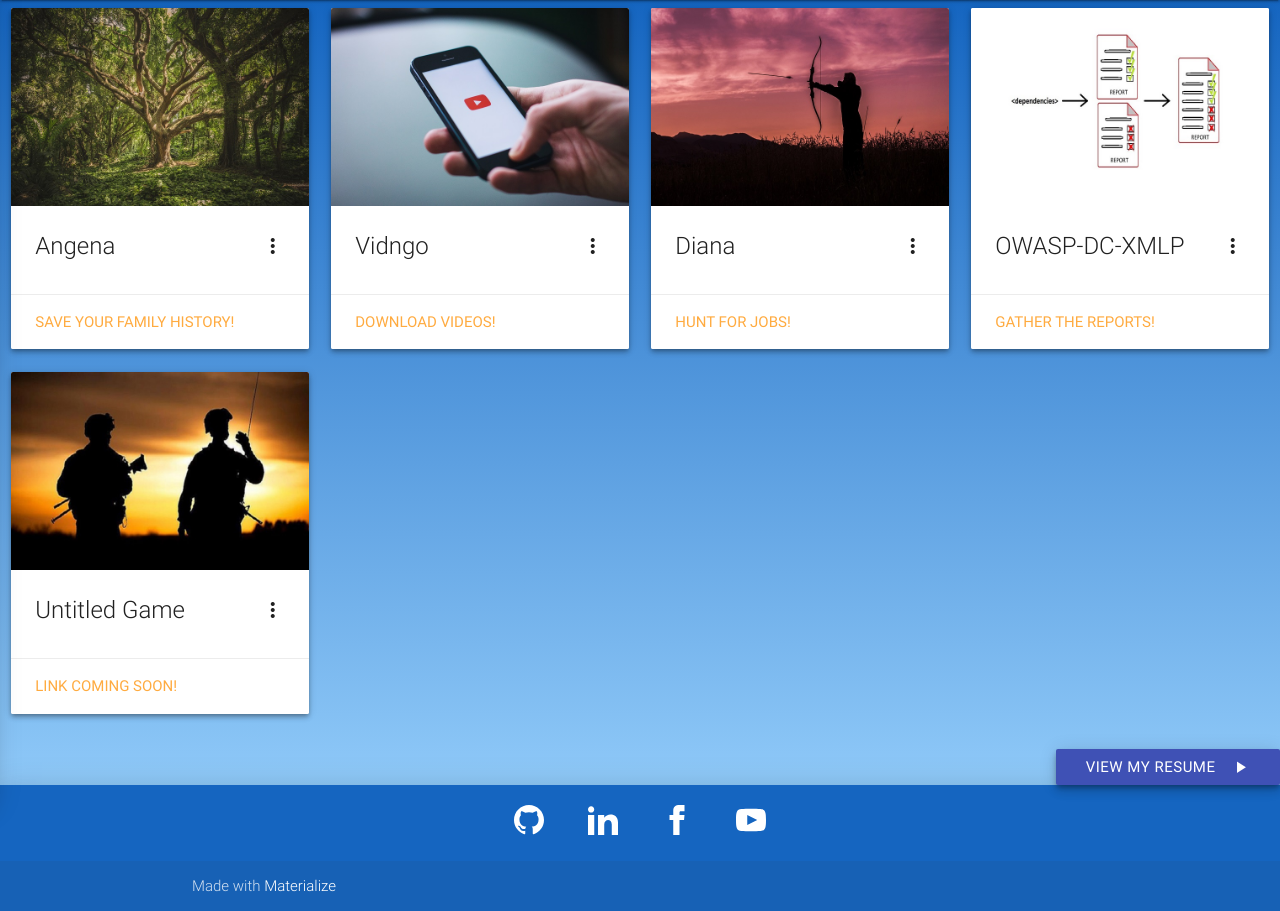
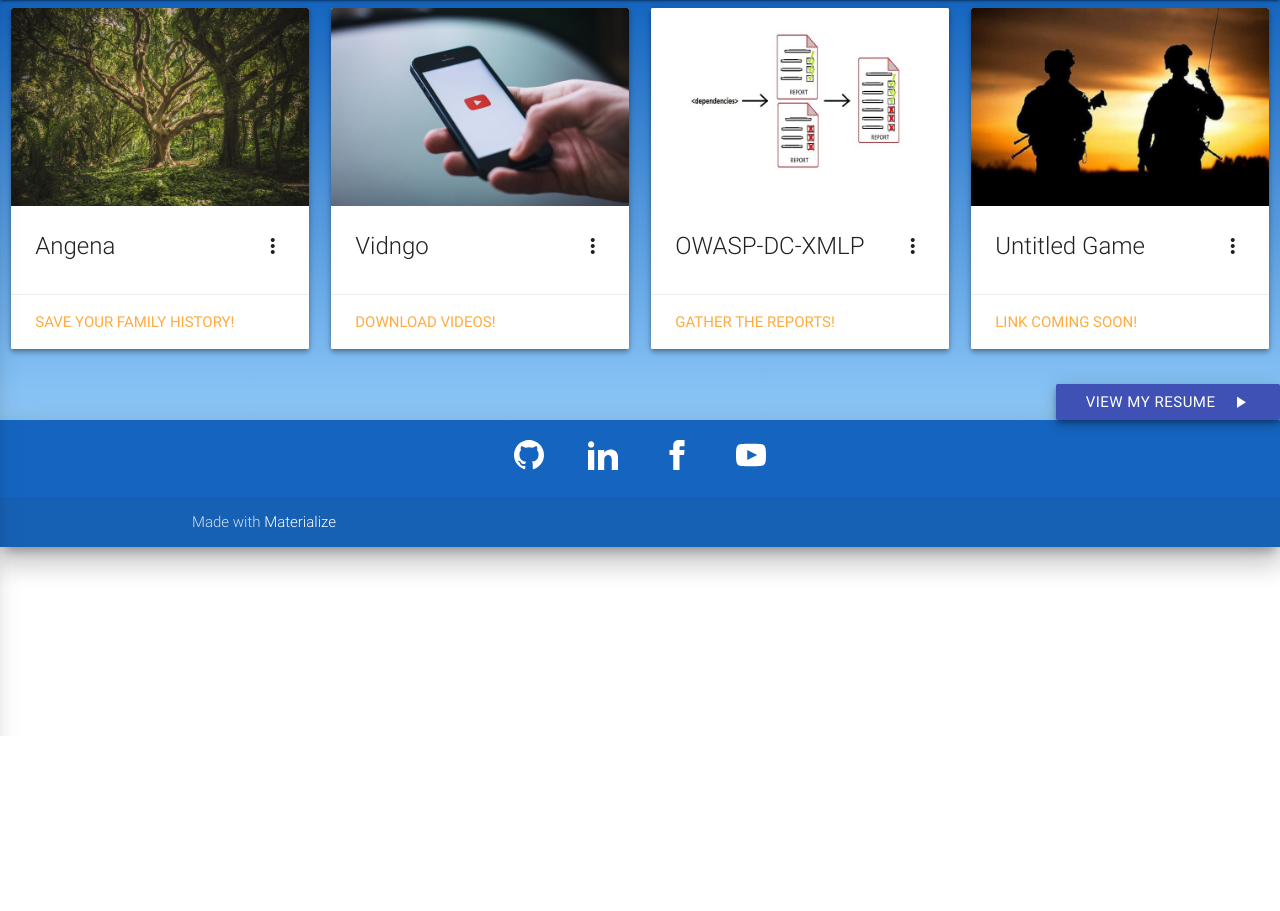
Before and after one commit to Michaelis105/michaellouie.xyz, a PHP site: page /portfolio.php in a window 1280 px wide. Shown: the part 64-975 px from the top of the page. After the commit the page ends 800 px from the top, so only its background shows below. Run offline with PHP 8.4, Linux system fonts and the light colour scheme; style sheets or scripts are compiled from the project's sources; some libraries are stand-ins or nearby versions.

Commit message:
Removed Diana

```diff
--- a/portfolio.php
+++ b/portfolio.php
@@ -48,28 +48,6 @@
                 </div>
                 <div class="card-action">
                     <a href="https://github.com/Michaelis105/Vidngo">Download Videos!</a>
-                </div>
-            </div>
-        </div>
-
-        <div class="col s12 m6 l4 xl3">
-            <div class="card sticky-action z-depth-2">
-                <div class="card-image waves-effect waves-block waves-light">
-                    <img class="activator" src="resources/img/archer.jpg">
-                </div>
-                <div class="card-content">
-                    <span class="card-title activator grey-text text-darken-4">Diana<i class="material-icons right">more_vert</i></span>
-                </div>
-                <div class="card-reveal">
-                    <span class="card-title grey-text text-darken-4">Diana<i class="material-icons right">more_vert</i></span>
-                    <p>
-                        Search all the popular online job search engines for the right jobs and companies from a single
-                        tool.
-                        This project is undergoing intensive design and planning.
-                    </p>
-                </div>
-                <div class="card-action">
-                    <a href="https://github.com/Michaelis105/Diana">Hunt for jobs!</a>
                 </div>
             </div>
         </div>
```
